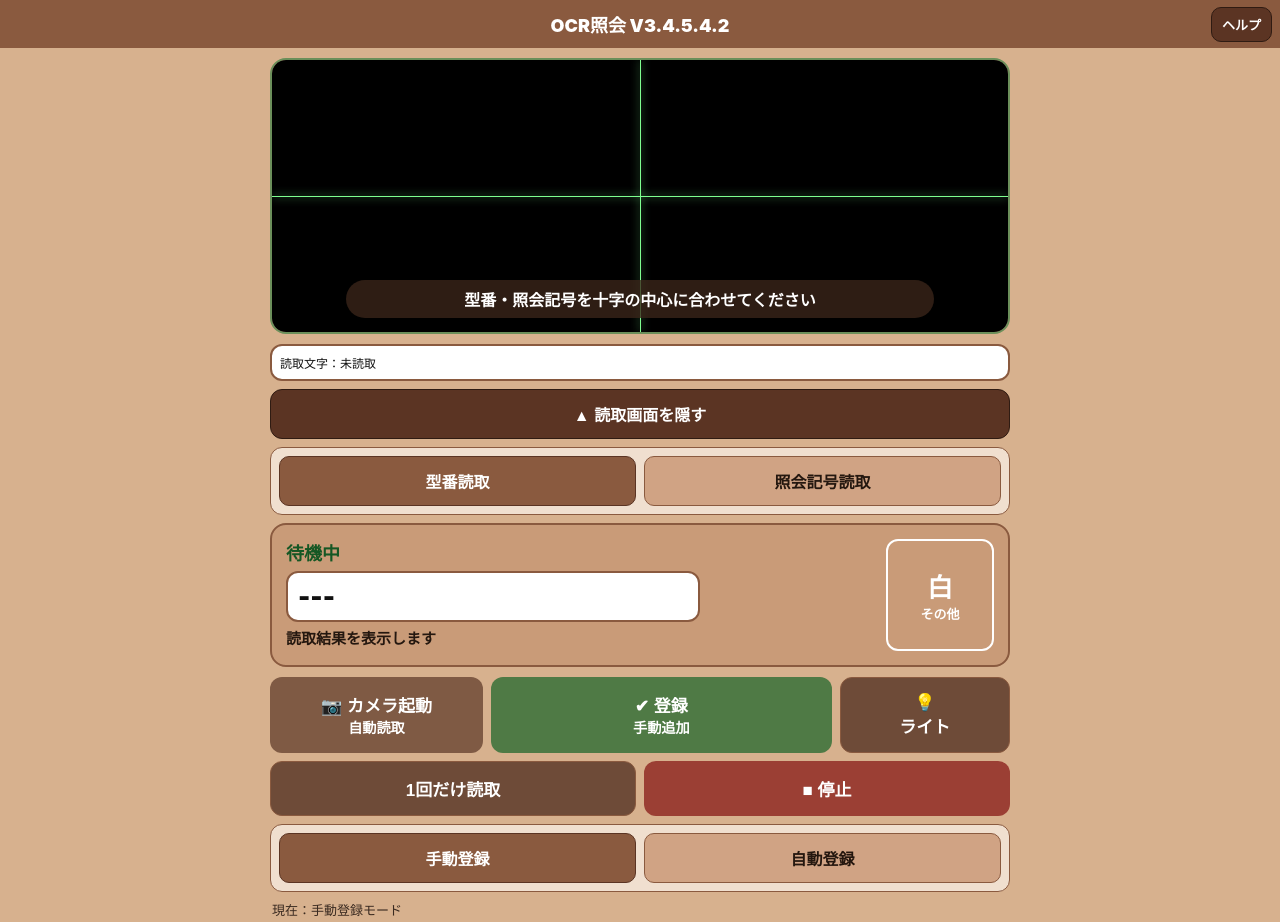
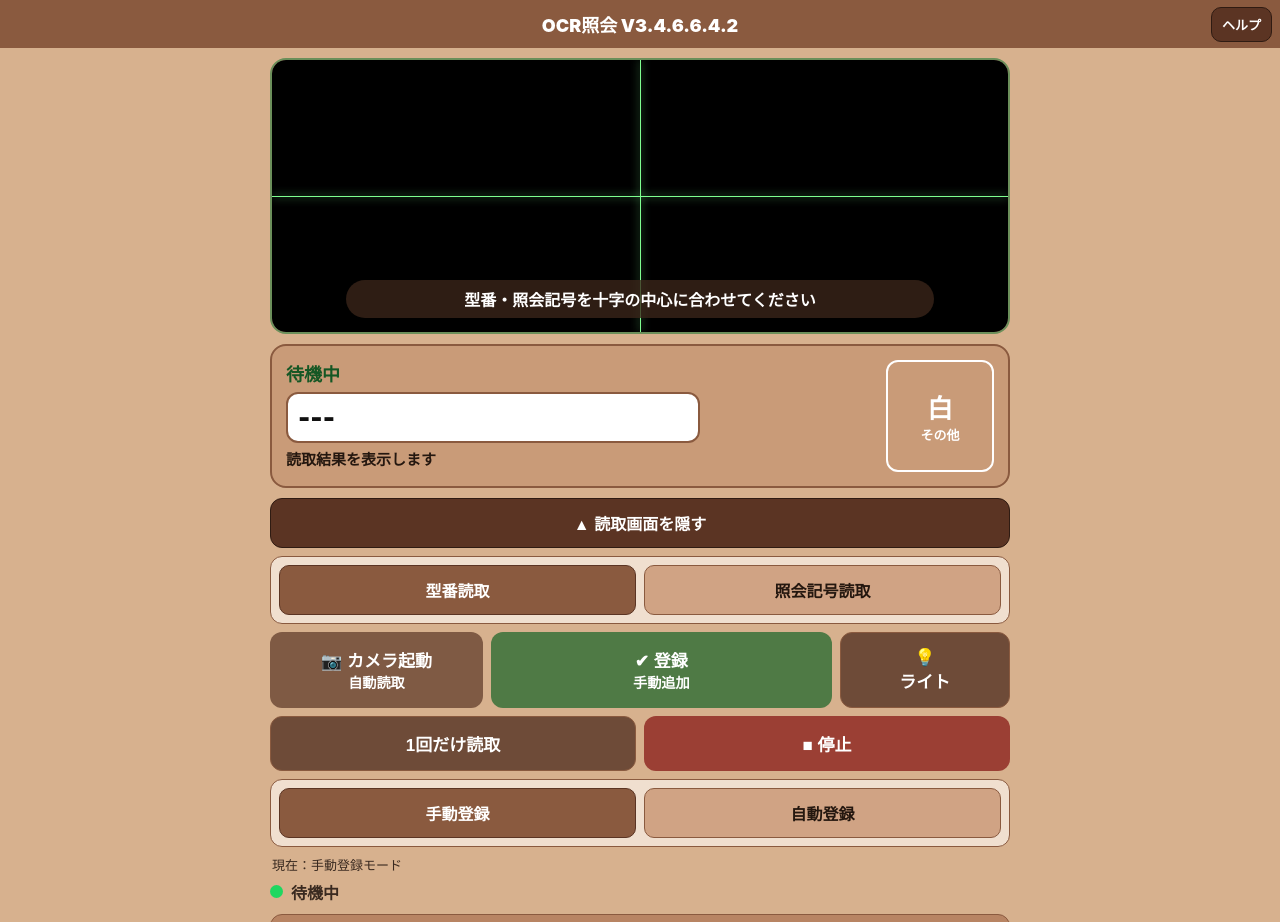
Before and after one commit to 6flmiijn-bit/lighting-ocr-v4, a website: page index.html in a window 1280 px wide. Shown: the top 922 px of the page. Drawn offline with Linux system fonts and the light colour scheme.

Commit message:
Add files via upload

```diff
--- a/index.html
+++ b/index.html
@@ -3,7 +3,7 @@
 <head>
 <meta charset="utf-8">
 <meta name="viewport" content="width=device-width,initial-scale=1,viewport-fit=cover">
-<title>OCR照会 V3.4.5.4.2</title>
+<title>OCR照会 V3.4.6.6.4.2</title>
 <script src="https://cdn.jsdelivr.net/npm/tesseract.js@5/dist/tesseract.min.js"></script>
 <style>
 *{box-sizing:border-box}
@@ -360,9 +360,7 @@ input[type=file]{display:none}
 
 /* V3.4.5 OCR text always visible */
 .v345-ocr-always{
-  position:sticky;
-  top:48px;
-  z-index:4;
+  position:static;
   border:2px solid #8a5a3f!important;
   background:#fff!important;
   color:#111!important;
@@ -374,14 +372,15 @@ canvas{display:none}
 </style>
 </head>
 <body>
-<header>OCR照会 V3.4.5.4.2<button id="btnHelp" class="helpBtn">ヘルプ</button></header>
+<header>OCR照会 V3.4.6.6.4.2<button id="btnHelp" class="helpBtn">ヘルプ</button></header>
 <div class="wrap">
 <section class="camera"><video id="video" playsinline muted></video><div class="crossH"></div><div class="crossV"></div><div class="guide">型番・照会記号を十字の中心に合わせてください</div></section>
-<div class="raw v345-ocr-always" id="rawBox">読取文字：未読取</div>
+<div class="raw" id="rawBox" style="display:none">読取文字：未読取</div>
+<section class="result" id="result"><div><div class="state">待機中</div><div class="readModel">---</div><div class="meta">読取結果を表示します</div></div><div class="ruleBox" style="color:white"><div class="ruleKey">白</div><div class="ruleName">その他</div></div></section>
 <button id="btnFold" class="foldBtn">▲ 読取画面を隠す</button>
 <div id="controlBlock" class="controlBlock">
 <div class="readmode"><button id="btnModelRead" class="modeBtn active">型番読取</button><button id="btnSymbolRead" class="modeBtn">照会記号読取</button></div>
-<section class="result" id="result"><div><div class="state">待機中</div><div class="readModel">---</div><div class="meta">読取結果を表示します</div></div><div class="ruleBox" style="color:white"><div class="ruleKey">白</div><div class="ruleName">その他</div></div></section>
+
 <div class="grid3"><button id="btnStart" class="blue">📷 カメラ起動<br><small>自動読取</small></button><button id="btnAdd" class="green">✔ 登録<br><small>手動追加</small></button><button id="btnLight" class="black">💡<br>ライト</button></div>
 <div class="grid2"><button id="btnRead" class="black">1回だけ読取</button><button id="btnStop" class="red">■ 停止</button></div>
 <div class="regmode"><button id="btnManualMode" class="modeBtn active">手動登録</button><button id="btnAutoMode" class="modeBtn">自動登録</button></div>
--- a/package.json
+++ b/package.json
@@ -1,6 +1,6 @@
 {
-  "name": "lighting-ocr-v3-4-5",
-  "version": "3.4.5",
+  "name": "lighting-ocr-v3-4-6",
+  "version": "3.4.6",
   "private": true,
   "scripts": {
     "build": "mkdir -p dist && cp index.html dist/index.html && cp sample_data.csv dist/sample_data.csv"
```
Also changed, not shown: README.md.
